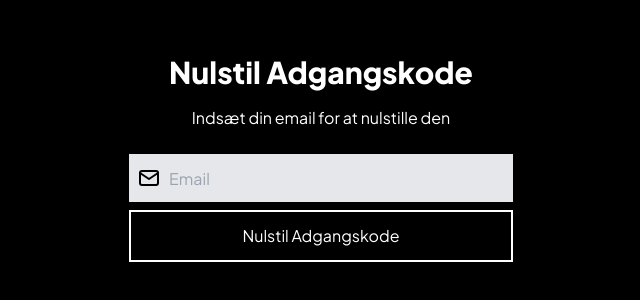
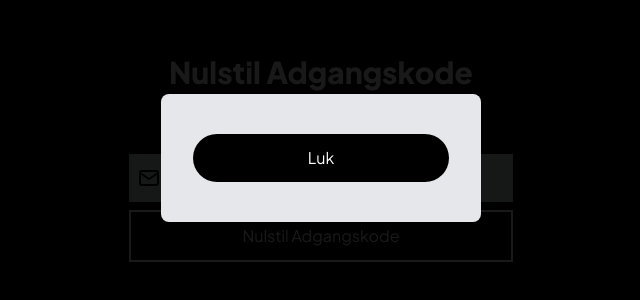
Before and after one commit to VeranoXD/kanten-2023, a Vue app: page /glemt-adgangskode in a window 1280 px wide. Shown: the part 242-542 px from the top of the page, without its empty margins (319-959 px from the left). Built offline with nearby package versions, Linux system fonts and the light colour scheme; no server answers.

Commit message:
PopUp box

```diff
--- /dev/null
+++ b/src/components/Modal.vue
@@ -0,0 +1,19 @@
+<template>
+    <div class="modal flex justify-center items-center z-50 absolute w-full h-full top-0 bg-black bg-opacity-90">
+        <div class="modal-content flex flex-col justify-center rounded-lg w-80 py-10 px-8 bg-gray-200">
+            <p class="text-center">{{ this.modalMessage }}</p>
+            <button class=" self-center text-white bg-black rounded-full px-10 py-3 w-full max-w-sm" @click="closeModal">Luk</button>
+        </div>
+    </div>
+</template>
+
+<script>
+export default {
+    props: ["modalMessage"],
+    methods: {
+        closeModal() {
+            this.$emit("close-modal");
+        },
+    },
+};
+</script>
--- a/src/views/ForgotPassword.vue
+++ b/src/views/ForgotPassword.vue
@@ -1,5 +1,6 @@
 <template>
   <div class="reset-password">
+    <Modal v-if="modalActive" v-on:close-modal="closeModal"/>
     <div class="form-wrap overflow-hidden flex justify-center h-screen self-center my-0 mx-auto w-full bg-black">
       <form class="reset py-0 px-2 relative flex flex-col justify-center items-center flex-1">
         <h2 class="text-white font-extrabold text-3xl">Nulstil Adgangskode</h2>
@@ -41,8 +42,23 @@
 </template>
 
 <script>
+import Modal from '../components/Modal.vue';
 export default {
+  components: { Modal },
   name: "GlemtAdgangskode",
+  data(){
+    return {
+        email: null,
+        modalActive: true,
+        modalMessage: ""
+    }
+  },
+  methods: {
+    closeModal() {
+       this.modalActive = !this.modalActive;
+       this.email = "";
+    }
+  }
 };
 </script>
 
```
